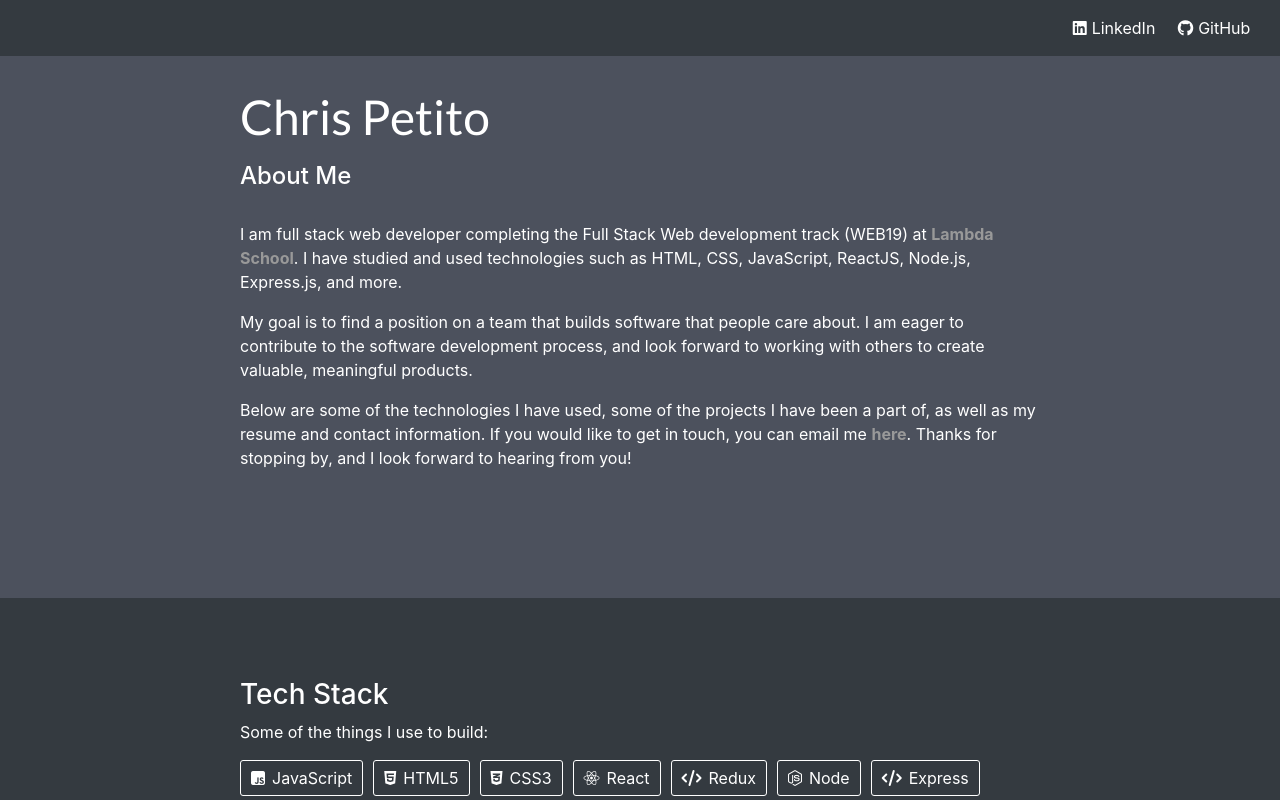
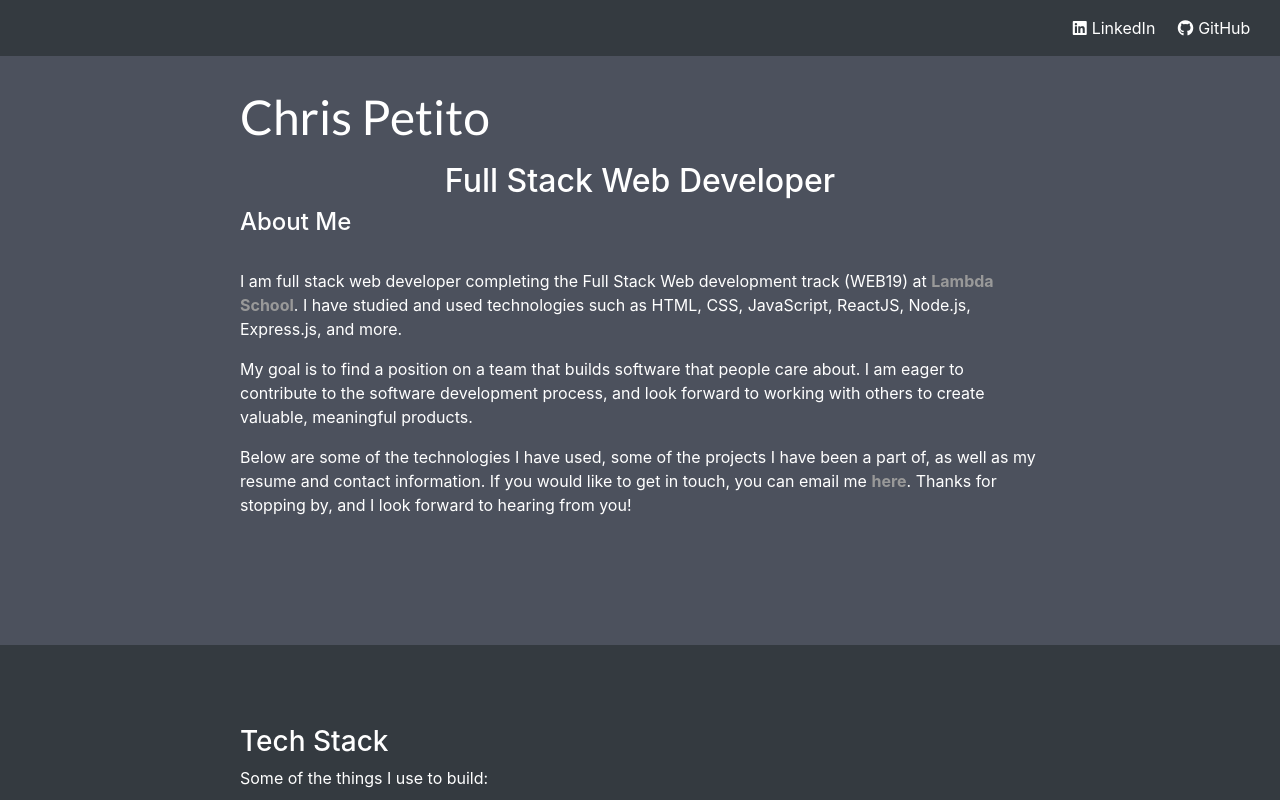
Before and after one commit to chrispetito/cp-portfolio, a React (Create React App) app: page / in a window 1280 px wide. Shown: the top 800 px of the page. Built offline with nearby package versions, Linux system fonts and the light colour scheme.

Commit message:
add full stack web dev to about me section

```diff
--- a/src/components/AboutMe.js
+++ b/src/components/AboutMe.js
@@ -12,6 +12,7 @@ class AboutMe extends React.Component {
       <Card className="about-me-card">
         <div className="card-content">
           <h1 className='about-me-name'>Chris Petito</h1>
+          <h2 className='about-me-dev'>Full Stack Web Developer</h2>
           <h4 className="about-me-title">About Me</h4>
           <p className="about-me-text">
             I am full stack web developer completing the Full Stack Web
```
